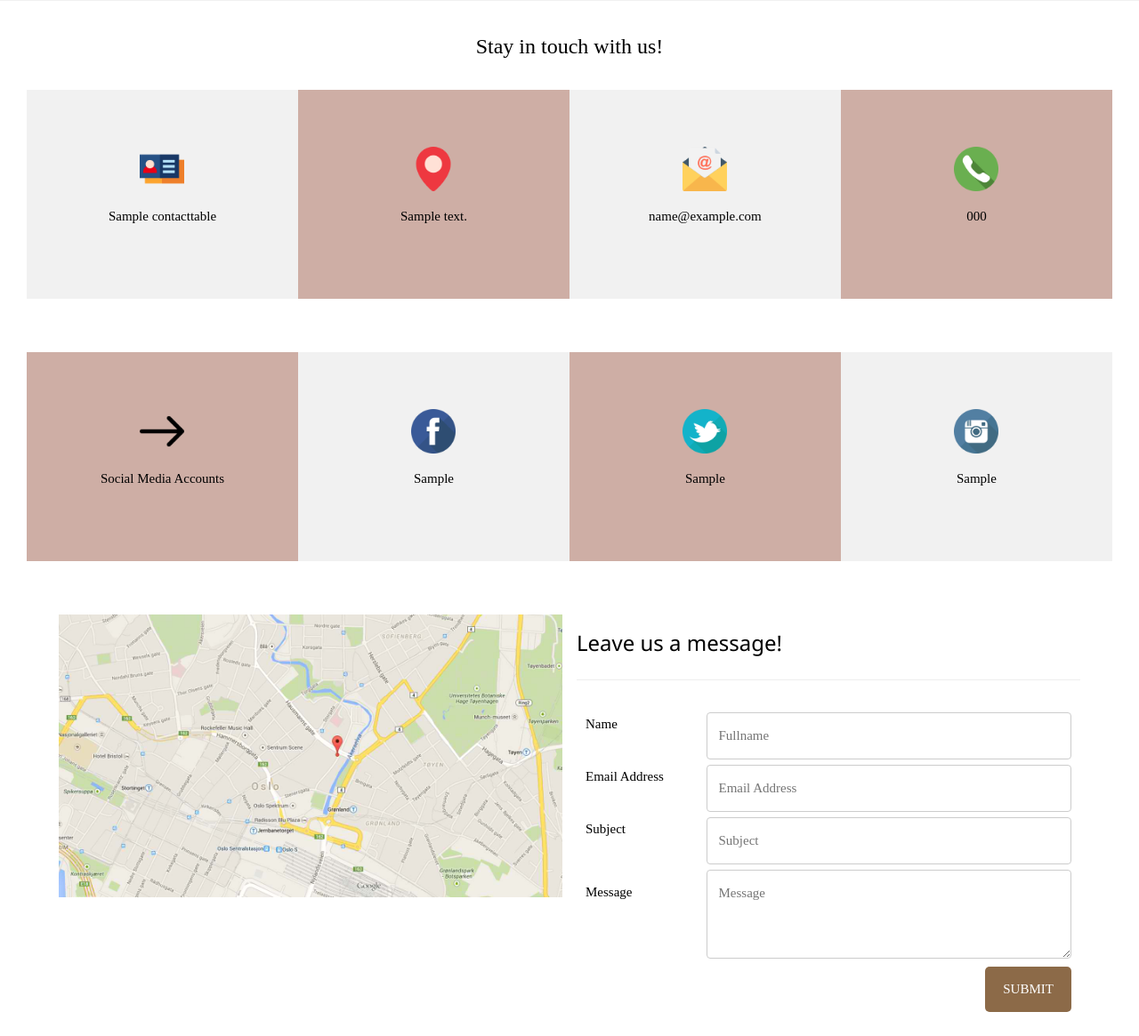
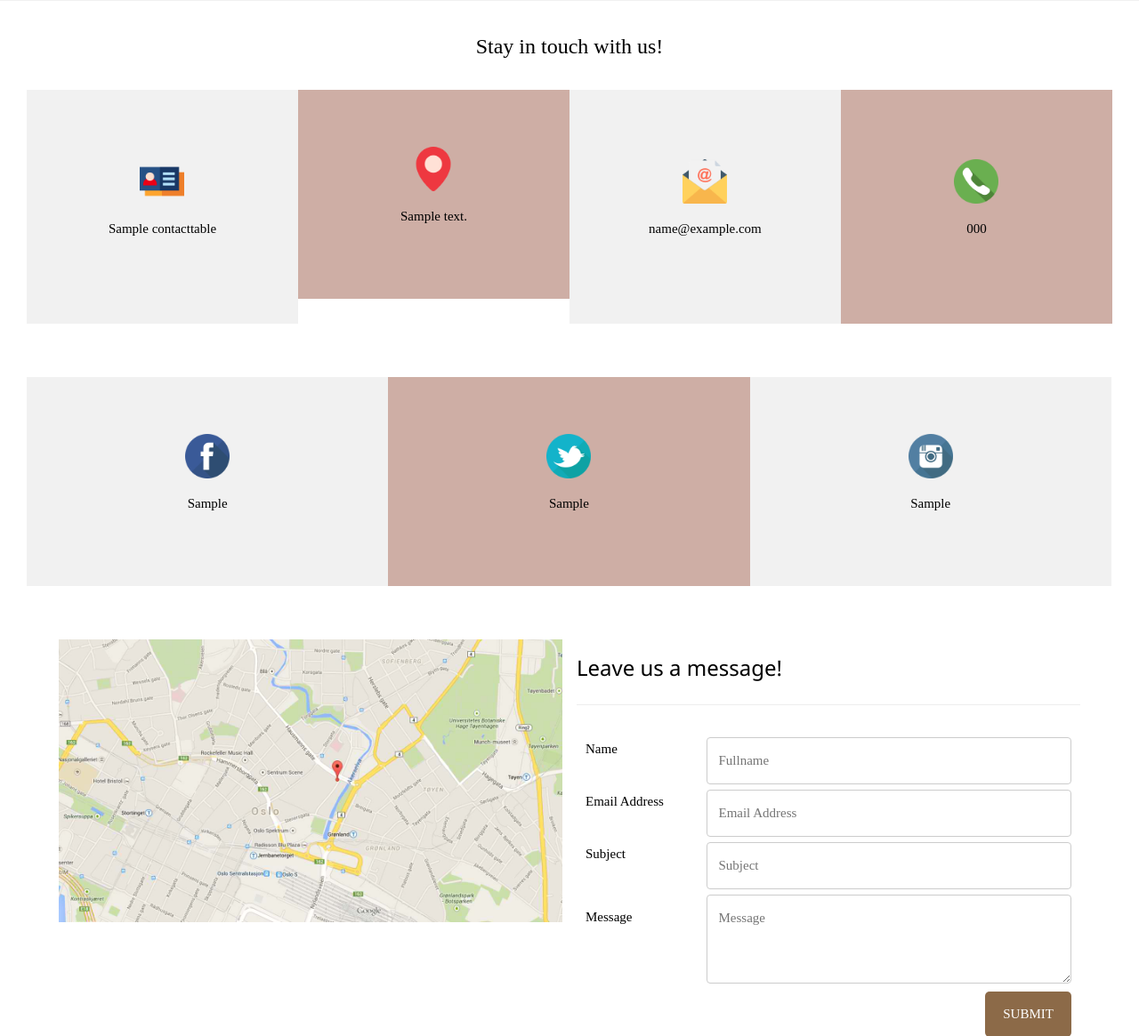
Before and after one commit to tetsu0329/morada, a PHP site: page /contact.php in a window 1280 px wide. Shown: the part 200-1365 px from the top of the page at 89% size. Run offline with PHP 8.4, Linux system fonts and the light colour scheme; tables that the repository leaves empty or names only in its code hold one stand-in row (values such as "Sample post").

Commit message:
fix contact

```diff
--- a/contact.php
+++ b/contact.php
@@ -1,4 +1,4 @@
-<?php
+ 	<?php
 	include ('navigation.php');
 	include ('connection/frontconn.php');
 	include ('connection/frontconnection.php');
@@ -82,12 +82,22 @@ input[type=submit]:hover {
 .brown{
 	background: #ceaea5 !important;
 }
+.contact{
+	padding: 78px !important;
+}
 
+.social {
+	width: 33.3% !important;
+}
 /* Responsive layout - when the screen is less than 600px wide, make the two columns stack on top of each other instead of next to each other */
 @media screen and (max-width: 600px) {
     .col-25, .col-75, input[type=submit] {
         width: 100%;
         margin-top: 0;
+    }
+
+    .social p {
+    	display: none !important;
     }
 }
 </style>
@@ -97,7 +107,7 @@ input[type=submit]:hover {
     <span class="w3-xxlarge">Contact Us</p>
   	</div>
 
-  <div class="w3-row w3-container" style="padding: 30px">
+  <div class="w3-row w3-container" style="padding: 30px;">
 			<?php
 			while($rows=mysqli_fetch_assoc($sqlselectcontact))
 			{
@@ -106,7 +116,8 @@ input[type=submit]:hover {
 	      <span class="w3-xlarge w3-border-dark-grey w3-padding-16">Stay in touch with us!</span>
 	      <br><br>
 	    </div>
-	    <div class="w3-col l3 m6 w3-light-grey w3-container w3-padding-64 w3-center">
+
+	    <div class="w3-col l3 m6 w3-light-grey w3-container w3-padding-64 w3-center contact">
 	    	<i><img src="img/name.png" style="width: 50px;"></i><!-- <h3>Name</h3> -->
 	      <p><?php echo $rows['name'] ?></p>
 	    </div>
@@ -116,39 +127,36 @@ input[type=submit]:hover {
 	      <p><?php echo $rows['address'] ?></p>
 	    </div>
 
-	    <div class="w3-col l3 m6  w3-light-grey w3-container w3-padding-64 w3-center">
+	    <div class="w3-col l3 m6  w3-light-grey w3-container w3-padding-64 w3-center contact">
 	      <i><img src="img/email.png" style="width: 50px;"></i><!-- <h3>Name</h3> -->
 	      <p><?php echo $rows['email'] ?></p>
 	    </div>
 
-	    <div class="w3-col l3 m6 brown w3-container w3-padding-64 w3-center">
+	    <div class="w3-col l3 m6 brown w3-container w3-padding-64 w3-center contact">
 	      <i><img src="img/phone.png" style="width: 50px;"></i><!-- <h3>Name</h3> -->
 	      <p><?php echo $rows['contactnumber'] ?></p>
 		</div>
   </div>
 
  <div class="w3-row w3-container" style="padding: 30px;">
-		<div class="w3-col l3 m6 brown w3-container w3-padding-64 w3-center">
-	      <i><img src="img/right.png" style="width: 50px;"></i><!-- <h3>Name</h3> -->
-	      <p>Social Media Accounts</p>
-	    </div>
+
 
 	    <a href="#">
-	    <div class="w3-col l3 m6 w3-light-grey w3-container w3-padding-64 w3-center">
+	    <div class="w3-col l3 m6 w3-light-grey w3-container w3-padding-64 w3-center social">
 	      <i><img src="img/facebook.png" style="width: 50px;"></i><!-- <h3>Name</h3> -->
 	      <p><?php echo $rows['facebook'] ?></p>
 	    </div>
 		</a>
 
 		<a href="#">
-	    <div class="w3-col l3 m6  brown w3-container w3-padding-64 w3-center">
+	    <div class="w3-col l3 m6  brown w3-container w3-padding-64 w3-center social">
 	      <i><img src="img/twitter.png" style="width: 50px;"></i><!-- <h3>Name</h3> -->
 	      <p><?php echo $rows['twitter'] ?></p>
 	    </div>
 		</a>
 
 		<a href="#">
-	    <div class="w3-col l3 m6 w3-light-grey w3-container w3-padding-64 w3-center ">
+	    <div class="w3-col l3 m6 w3-light-grey w3-container w3-padding-64 w3-center social">
 	      <i><img src="img/instagram.png" style="width: 50px;"></i><!-- <h3>Name</h3> -->
 	      <p><?php echo $rows['instagram'] ?></p>
 		</div>
```
